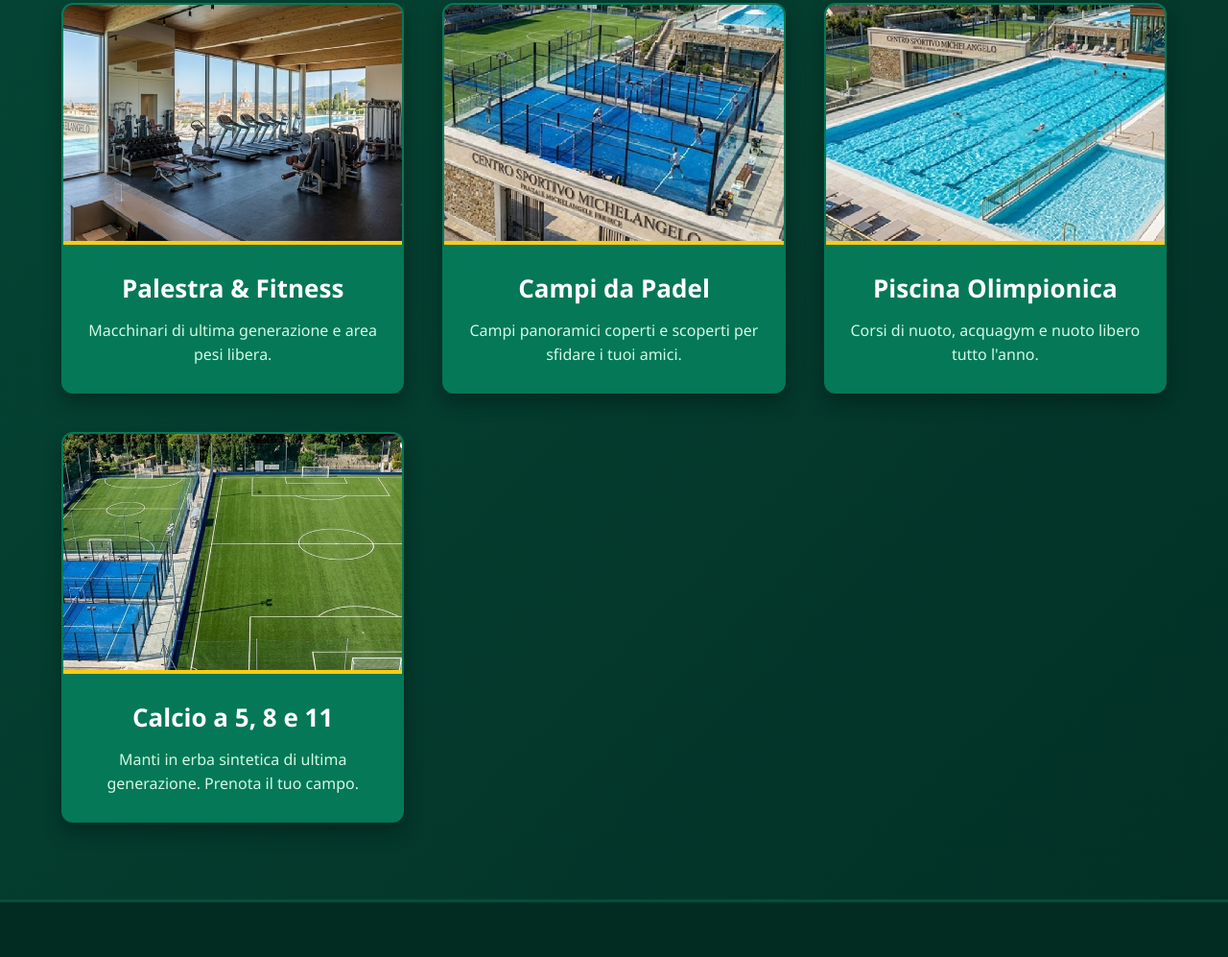
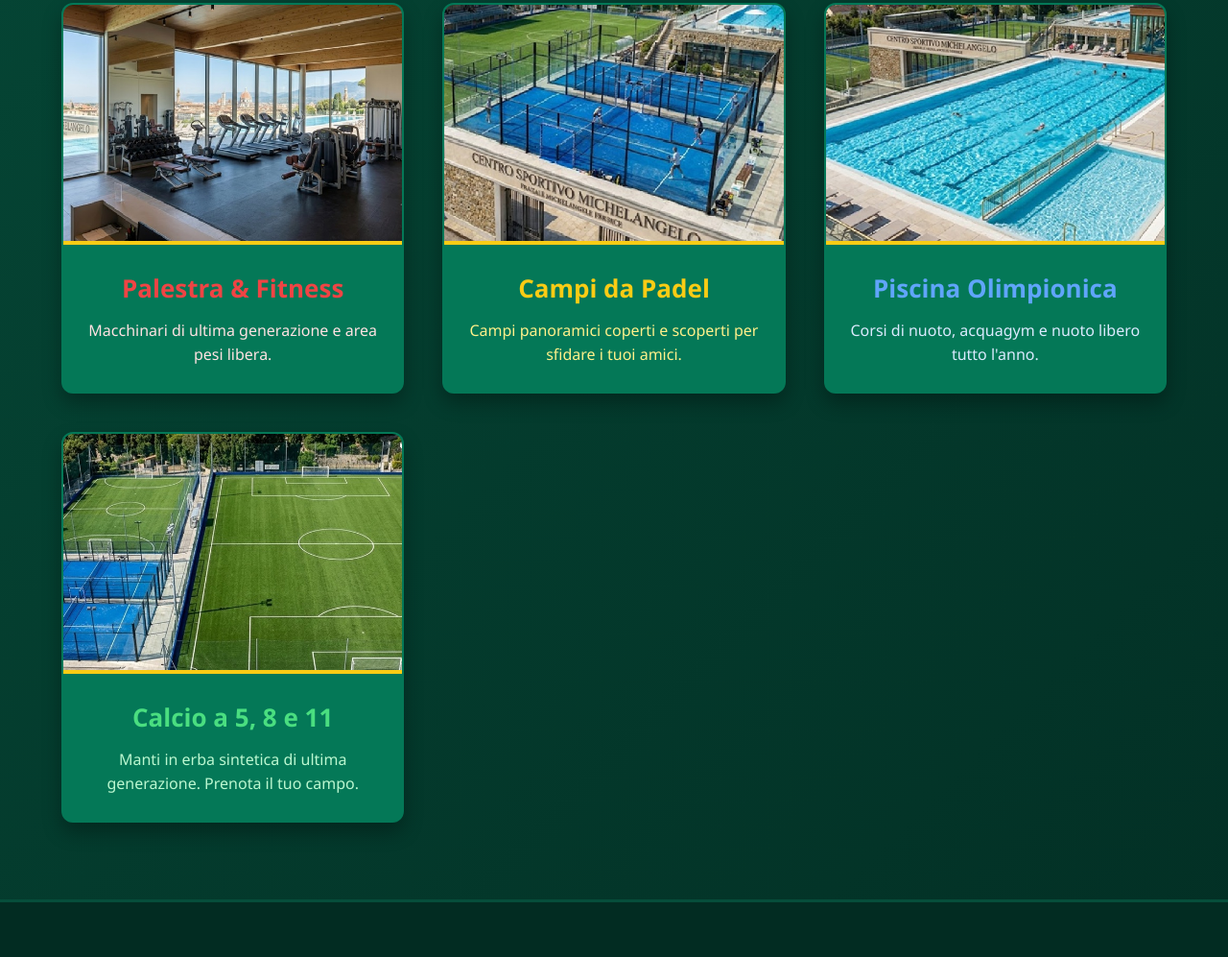
Before and after one commit to Lu71c/orbis-sport, a plain HTML site: page index.html in a window 1280 px wide. Shown: the part 1157-2154 px from the top of the page at 96% size. Drawn offline with Linux system fonts and the light colour scheme.

Commit message:
Orbis Bot: Patch AI - Nella homepage modif

```diff
--- a/index.html
+++ b/index.html
@@ -303,38 +303,38 @@
     </section>
 
     <section class="services-section">
-        <h2 class="section-title">I Nostri Spazi</h2>
+        <h2 class="section-title" style="background: -webkit-linear-gradient(45deg, #facc15, #f97316); -webkit-background-clip: text; -webkit-text-fill-color: transparent; text-shadow: 2px 2px 5px rgba(0,0,0,0.4);">I Nostri Spazi</h2>
         <div class="grid-container">
 
             <a href="palestra.html" class="service-card">
                 <img src="img/palestra.jpg" alt="Palestra e Fitness" class="card-image">
                 <div class="card-content">
-                    <h3>Palestra & Fitness</h3>
-                    <p>Macchinari di ultima generazione e area pesi libera.</p>
+                    <h3 style="color: #ef4444;">Palestra & Fitness</h3>
+                    <p style="color: #fee2e2;">Macchinari di ultima generazione e area pesi libera.</p>
                 </div>
             </a>
 
             <a href="padel.html" class="service-card">
                 <img src="img/padel.jpg" alt="Campi da Padel" class="card-image">
                 <div class="card-content">
-                    <h3>Campi da Padel</h3>
-                    <p>Campi panoramici coperti e scoperti per sfidare i tuoi amici.</p>
+                    <h3 style="color: #facc15;">Campi da Padel</h3>
+                    <p style="color: #fef08a;">Campi panoramici coperti e scoperti per sfidare i tuoi amici.</p>
                 </div>
             </a>
 
             <a href="piscina.html" class="service-card">
                 <img src="img/piscina.jpg" alt="Piscina Olimpionica" class="card-image">
                 <div class="card-content">
-                    <h3>Piscina Olimpionica</h3>
-                    <p>Corsi di nuoto, acquagym e nuoto libero tutto l'anno.</p>
+                    <h3 style="color: #60a5fa;">Piscina Olimpionica</h3>
+                    <p style="color: #dbeafe;">Corsi di nuoto, acquagym e nuoto libero tutto l'anno.</p>
                 </div>
             </a>
 
             <a href="calcio.html" class="service-card">
                 <img src="img/calcio.jpg" alt="Campi da Calcio" class="card-image">
                 <div class="card-content">
-                    <h3>Calcio a 5, 8 e 11</h3>
-                    <p>Manti in erba sintetica di ultima generazione. Prenota il tuo campo.</p>
+                    <h3 style="color: #4ade80;">Calcio a 5, 8 e 11</h3>
+                    <p style="color: #bbf7d0;">Manti in erba sintetica di ultima generazione. Prenota il tuo campo.</p>
                 </div>
             </a>
 
```
